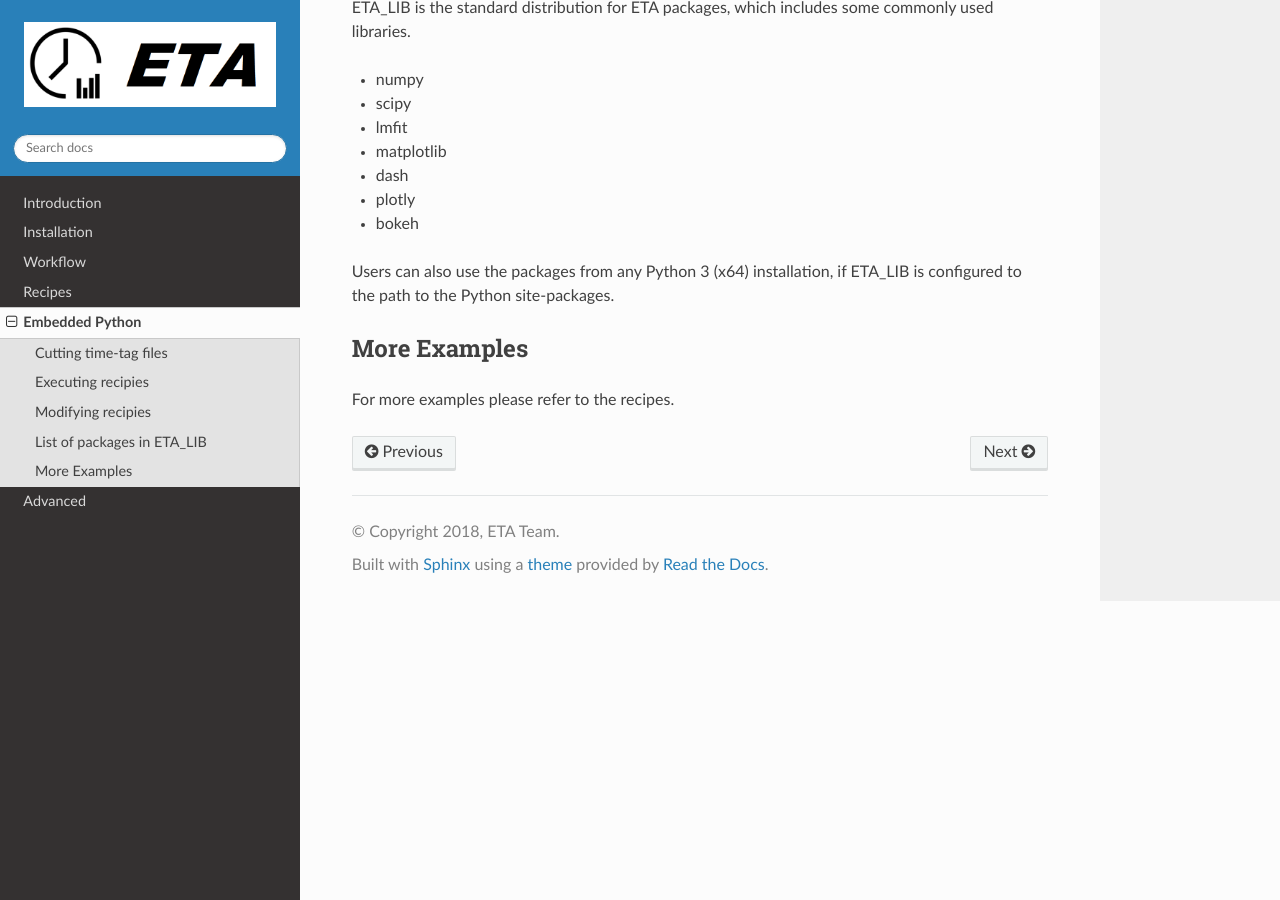
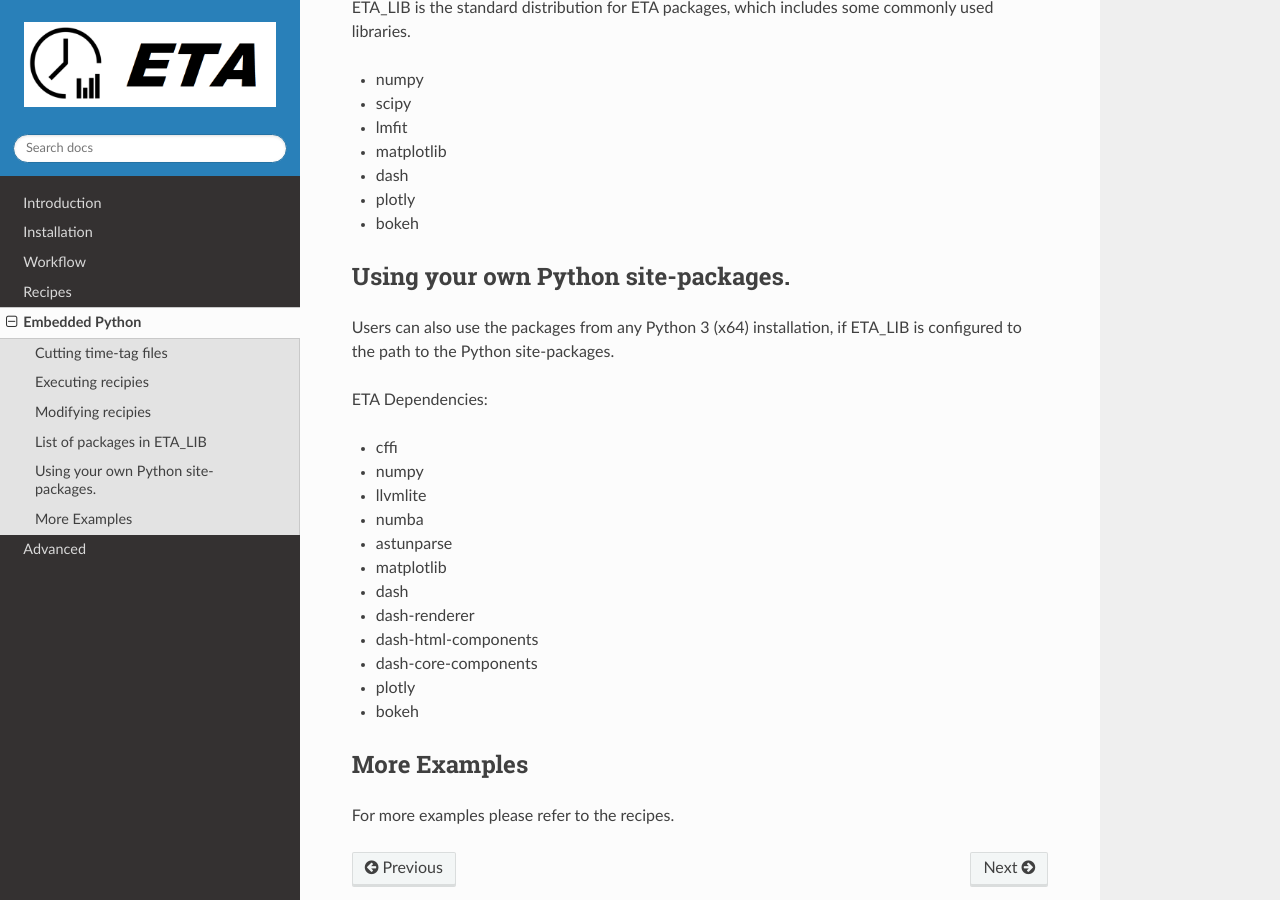
Before and after one commit to timetag/timetag.github.io, a Sphinx documentation site: the page built from docs/python.rst, in a window 1280 px wide and 900 px high, scrolled down 820 px. Built offline with Sphinx 7.4.7 and the Read the Docs theme 2.0.0, drawn with Linux system fonts in a browser that asks for light colours.

Commit message:
Update python.rst

```diff
--- a/docs/python.rst
+++ b/docs/python.rst
@@ -42,7 +42,24 @@ ETA_LIB is the standard distribution for ETA packages, which includes some commo
 - plotly
 - bokeh
 
+Using your own  Python site-packages.
+-----
 Users can also use the packages from any Python 3 (x64) installation, if ETA_LIB is configured to the path to the Python site-packages.
+
+ETA Dependencies:
+
+- cffi
+- numpy
+- llvmlite
+- numba
+- astunparse
+- matplotlib
+- dash
+- dash-renderer
+- dash-html-components
+- dash-core-components
+- plotly
+- bokeh
 
 More Examples
 -----
```
